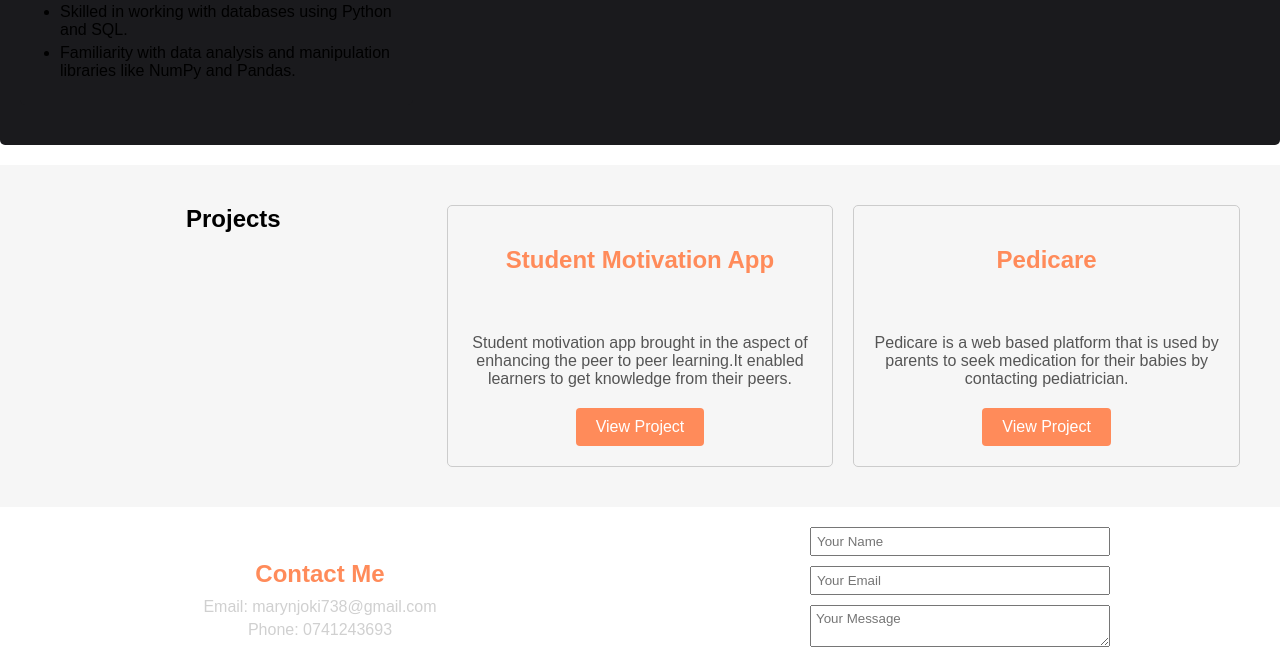
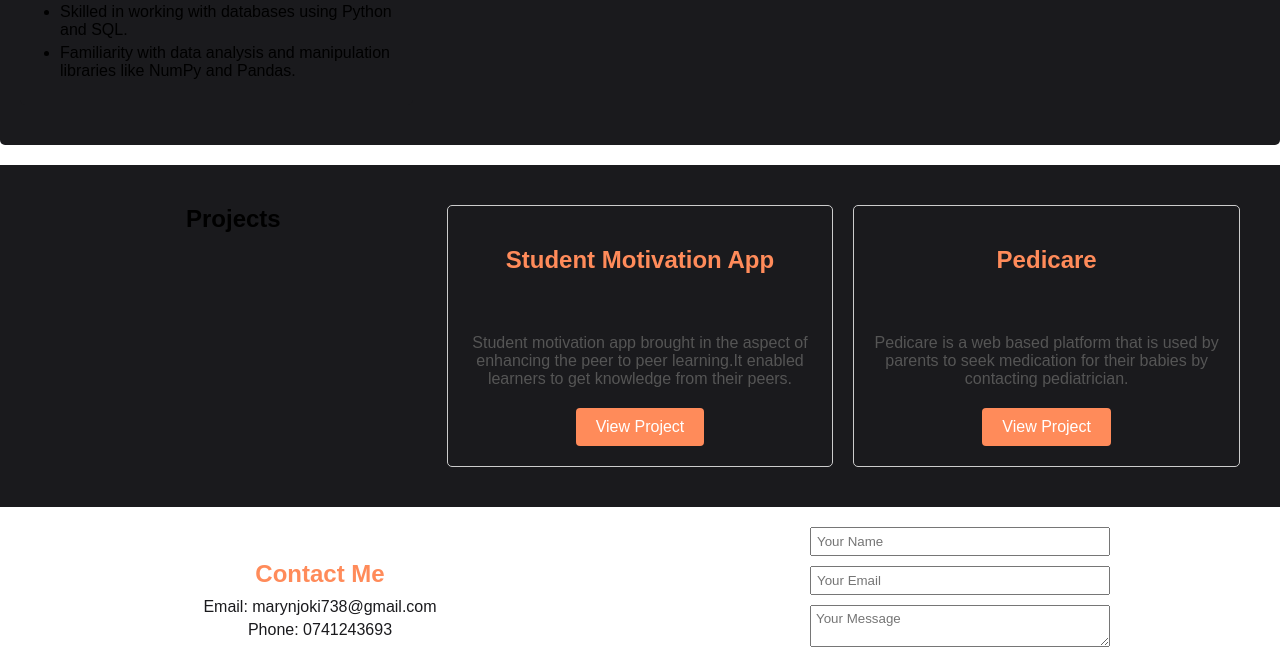
Before and after one commit to Njokimary/my-portfolio, a plain HTML site: page index.html in a window 1280 px wide. Shown: the part 2511-3165 px from the top of the page. Drawn offline with Linux system fonts and the light colour scheme.

Commit message:
modified main.css

```diff
--- a/main.css
+++ b/main.css
@@ -209,7 +209,7 @@ h4 {
 
 #projects {
     padding: 40px;
-    background-color: #F6F6F6;
+    background-color: #1A1A1D;
     display: grid;
     grid-template-columns: repeat(3, 1fr);
     grid-gap: 20px;
@@ -277,7 +277,7 @@ h4 {
 
 .contact-details p {
     margin-bottom: 5px;
-    color: #D0D0D0;
+    color: #1A1A1D;
 }
 
 .social-icons {
```
